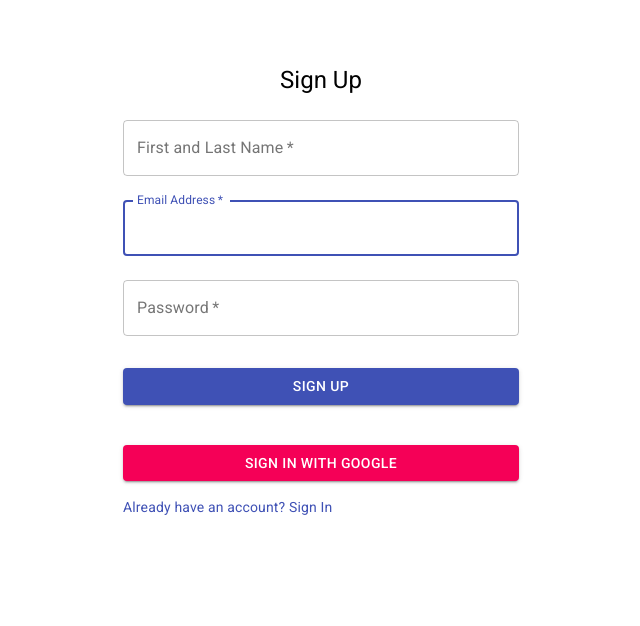
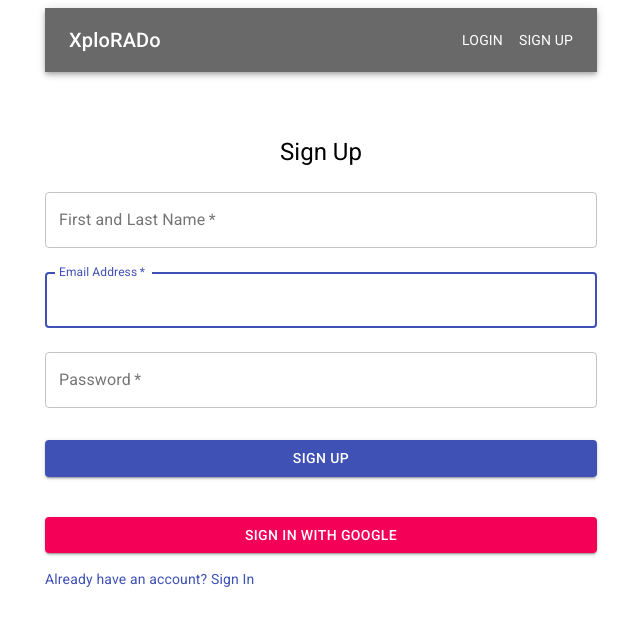
Before and after one commit to austinckohler/xplorado, a React (Create React App) app: page /signUp in a window 1280 px wide. Shown: the top 626 px of the page, without its empty margins (319-959 px from the left). Built offline with nearby package versions, Linux system fonts and the light colour scheme; no server answers.

Commit message:
fixed basic routing, added text to hero

```diff
--- a/src/components/HomeHero.js
+++ b/src/components/HomeHero.js
@@ -1,6 +1,6 @@
 import React from "react";
 import { makeStyles } from "@material-ui/core/styles";
-import Container from "@material-ui/core/Container";
+import { Container, Typography } from "@material-ui/core";
 import KeyboardArrowDown from "@material-ui/icons/KeyboardArrowDown";
 
 const backgroundImage =
@@ -67,10 +67,26 @@
         className={classes.container}
         className={classes.backgroundImageHero}
       >
-        <KeyboardArrowDown
-          style={{ display: "flex", alignItems: "center" }}
-          className={classes.arrowDown}
-        />
+        <Typography color="inherit" align="center" variant="h2" marked="center">
+          Xplore Colorado's Hidden Gems
+        </Typography>
+        <Typography
+          color="inherit"
+          align="center"
+          variant="h5"
+          className={classes.h5}
+        >
+          Enjoy hiking, biking, camping, xploring in solitude crowds?
+        </Typography>
+        <Typography
+          variant="body2"
+          color="inherit"
+          align="center"
+          className={classes.more}
+        >
+          Let's xplore
+        </Typography>
+        <KeyboardArrowDown align="center" className={classes.arrowDown} />
       </Container>
     </section>
   );
--- a/src/components/NavBar.js
+++ b/src/components/NavBar.js
@@ -10,6 +10,7 @@
   },
   title: {
     flexGrow: 1,
+    color: "#fff",
   },
   linkButton: {
     color: "#fff",
@@ -23,12 +24,23 @@
   const classes = useStyles();
   return (
     <div className={classes.root}>
-      <AppBar position="static" style={{ backgroundColor: "#696969" }}>
+      <AppBar
+        position="static"
+        style={{ backgroundColor: "#696969" }}
+        maxWidth="sm"
+      >
         <Toolbar>
-          <Typography variant="h6" className={classes.title}>
-            Xplore
-          </Typography>
-          <Link href="signUp" variant="button" className={classes.linkButton}>
+          <Link
+            href="/"
+            variant="h6"
+            className={classes.title}
+            style={{ textDecoration: "none" }}
+          >
+            <Typography variant="h6" className={classes.title}>
+              XploRADo
+            </Typography>
+          </Link>
+          <Link href="signIn" variant="button" className={classes.linkButton}>
             <Typography variant="body2" className={classes.title}>
               Login
             </Typography>
--- a/src/components/PasswordReset.js
+++ b/src/components/PasswordReset.js
@@ -8,6 +8,7 @@
 import { makeStyles } from "@material-ui/core/styles";
 import Container from "@material-ui/core/Container";
 import { auth } from "../firebase";
+import NavBar from "./NavBar";
 
 const useStyles = makeStyles((theme) => ({
   paper: {
@@ -57,7 +58,8 @@
   const classes = useStyles();
 
   return (
-    <Container component="main" maxWidth="xs">
+    <Container component="main" maxWidth="sm">
+      <NavBar />
       <div className={classes.paper}>
         <Typography component="h1" variant="h5">
           Forgot your password?
--- a/src/components/ProfilePage.js
+++ b/src/components/ProfilePage.js
@@ -11,6 +11,7 @@
 import Typography from "@material-ui/core/Typography";
 import { makeStyles } from "@material-ui/core/styles";
 import Container from "@material-ui/core/Container";
+import NavBar from "./NavBar";
 
 const useStyles = makeStyles((theme) => ({
   paper: {
@@ -36,7 +37,8 @@
   console.log(user);
 
   return (
-    <Container>
+    <Container component="main" maxWidth="sm">
+      <NavBar />
       <div
         style={{
           paddingTop: "50px",
--- a/src/components/SignIn.js
+++ b/src/components/SignIn.js
@@ -8,6 +8,7 @@
 import Typography from "@material-ui/core/Typography";
 import { makeStyles } from "@material-ui/core/styles";
 import Container from "@material-ui/core/Container";
+import NavBar from "./NavBar";
 
 const useStyles = makeStyles((theme) => ({
   paper: {
@@ -50,7 +51,9 @@
 
   const classes = useStyles();
   return (
-    <Container component="main" maxWidth="xs">
+    <>
+      <Container component="main" maxWidth="sm">
+        <NavBar />
         <div className={classes.paper}>
           <Typography component="h1" variant="h5">
             Sign in
@@ -122,5 +125,6 @@
           </form>
         </div>
       </Container>
+    </>
   );
 }
--- a/src/components/SignUp.js
+++ b/src/components/SignUp.js
@@ -7,6 +7,7 @@
 import { makeStyles } from "@material-ui/core/styles";
 import Container from "@material-ui/core/Container";
 import { auth, signInWithGoogle, generateUserDocument } from "../firebase";
+import NavBar from "./NavBar";
 
 const useStyles = makeStyles((theme) => ({
   paper: {
@@ -67,7 +68,8 @@
   };
 
   return (
-    <Container component="main" maxWidth="xs">
+    <Container component="main" maxWidth="sm">
+      <NavBar />
       <div className={classes.paper}>
         <Typography component="h1" variant="h5">
           Sign Up
@@ -142,7 +144,7 @@
           </Button>
           <Grid container>
             <Grid item xs>
-              <Link href="/" variant="body2">
+              <Link href="signIn" variant="body2">
                 Already have an account? Sign In
               </Link>
             </Grid>
--- a/src/firebase.js
+++ b/src/firebase.js
@@ -22,11 +22,9 @@
 //instance of the google provider object
 // firebase method signInWithPop - uses a popup / we could also use signInWithRedirect - redirecting user to  page
 const provider = new firebase.auth.GoogleAuthProvider();
-export const signInWithGoogle = async () => {
-  return auth.signInWithPopup(provider);
+export const signInWithGoogle = async () => auth.signInWithPopup(provider);
 
-  // auth.signInWithPopup(provider);
-};
+// auth.signInWithPopup(provider);
 
 //returns users data
 export const generateUserDocument = async (user, additionalData) => {
```
Lines whose indentation alone changed are shown as unchanged.
